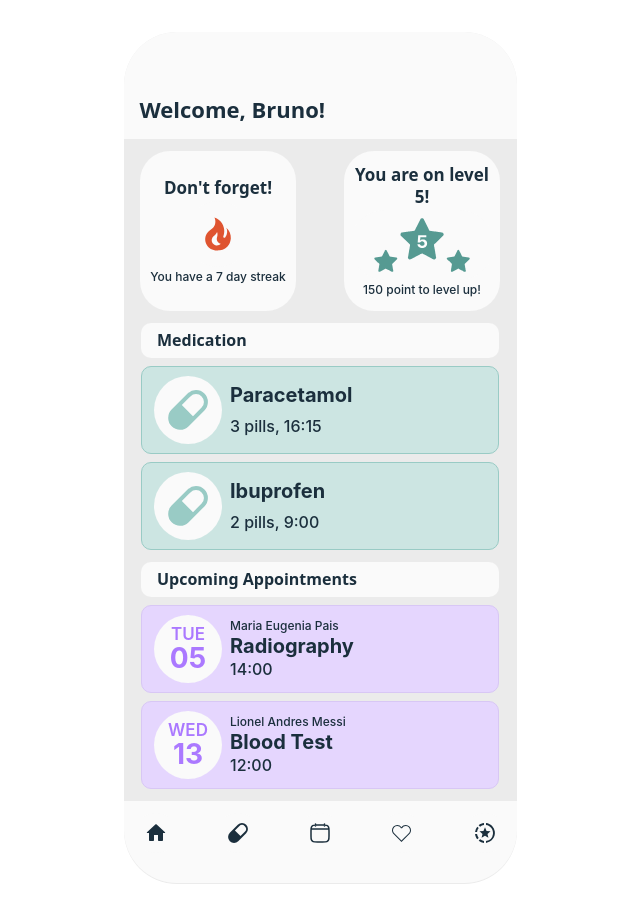
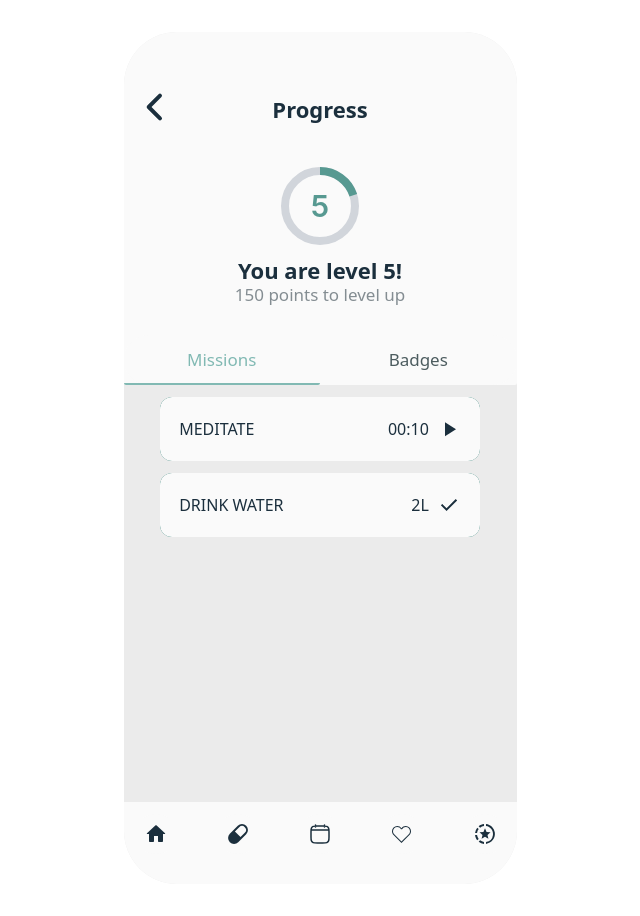
Before and after one commit to LautiGR116/medify, a React (Vite) app: page / in a window 1280 px wide. Shown: the whole page, without its empty margins (320-960 px from the left). Built offline with nearby package versions, Linux system fonts and the light colour scheme; a web font is replaced by a local one.

Commit message:
Fix ProgressButton

```diff
--- a/src/App.tsx
+++ b/src/App.tsx
@@ -7,7 +7,8 @@ function App() {
   return (
     <>
       <div>
-        <Home />
+        {/* <Home /> */}
+        <Progress />
       </div>
     </>
   )
--- a/src/components/progress/button/ProgressButton.tsx
+++ b/src/components/progress/button/ProgressButton.tsx
@@ -8,11 +8,13 @@ interface ProgressButtonProps extends ButtonHTMLAttributes<HTMLButtonElement> {
   textColor: string;
   unfilledColor: string;
   filledColor: string;
-  timeText: string;
+  timeText?: string;
+  displayText?: string;
+  oneClick?: boolean;
 }
 
 const ProgressButton: React.FC<ProgressButtonProps> = ({
-  text, textColor, filledColor, unfilledColor, timeText, ...props
+  text, textColor, filledColor, unfilledColor, timeText = "00:01", displayText = "" , oneClick, ...props
 }) => {
   const [minutes, seconds] = timeText.split(':').map(Number);
   const totalSeconds = minutes * 60 + seconds;
@@ -21,6 +23,9 @@ const ProgressButton: React.FC<ProgressButtonProps> = ({
   const [completed, setCompleted] = useState(false);
 
   const formatTime = () => {
+    if (oneClick) {
+      return displayText;
+    }
     const mins = Math.floor(newTime / 60);
     const secs = newTime % 60;
     return `${String(mins).padStart(2, '0')}:${String(secs).padStart(2, '0')}`;
@@ -73,11 +78,11 @@ const ProgressButton: React.FC<ProgressButtonProps> = ({
           <MaterialSymbolsCheck className="size-6" />
         ) : (
           <div className="flex items-center space-x-2">
-            <span className="text-callout1 font-medium font-sans">{formatTime()}</span>
+            <span className="text-callout1 font-medium font-sans text-left">{formatTime()}</span>
             {isRunning ? (
-              <MaterialSymbolsPause className="size-6" />
+              oneClick? <MaterialSymbolsCheck className="size-6" /> : <MaterialSymbolsPause className="size-6" />
             ) : (
-              <MdiPlay className="size-6" />
+              oneClick? <MaterialSymbolsCheck className="size-6" /> : <MdiPlay className="size-6" />
             )}
           </div>
         )}
--- a/src/pages/Progress.tsx
+++ b/src/pages/Progress.tsx
@@ -63,7 +63,8 @@ const Progress: React.FC = () => {
                                 textColor="text-scale-1000"
                                 unfilledColor="bg-scale-100"
                                 filledColor="bg-primary-800"
-                                timeText="0:30"
+                                oneClick
+                                displayText="2L"
                             />
                         </section>
                     </>
```
Also changed, not shown: 1 other file (tests, documents, lock files or other folders).
